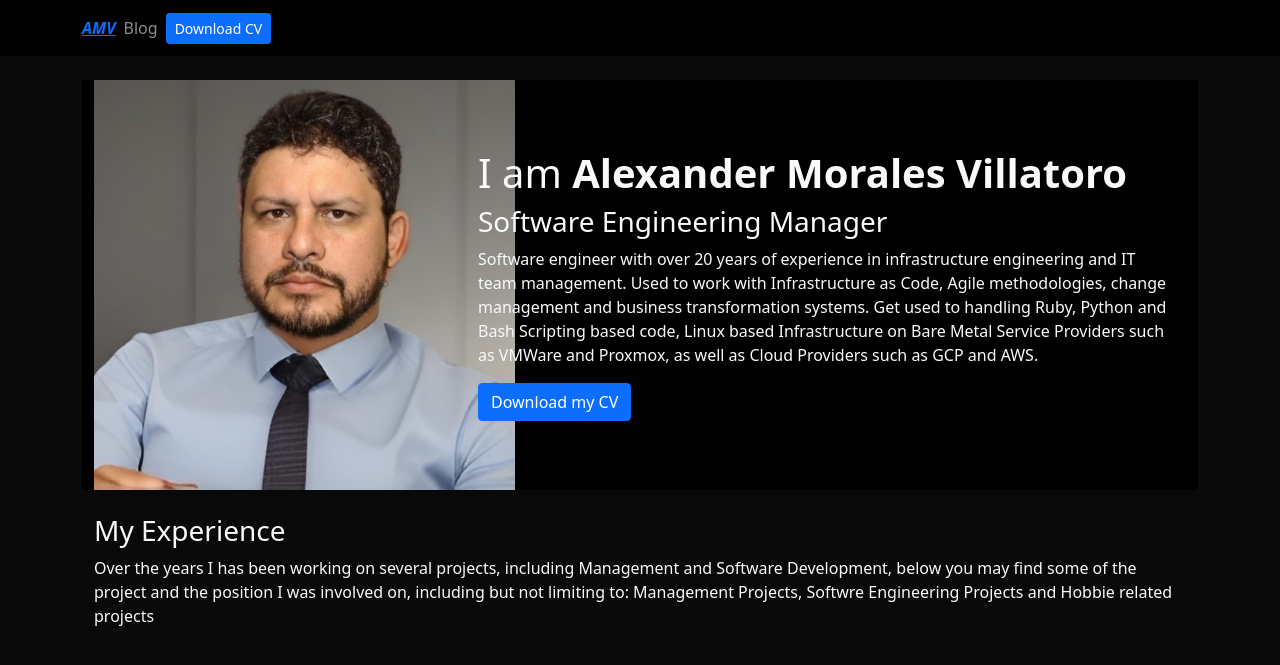
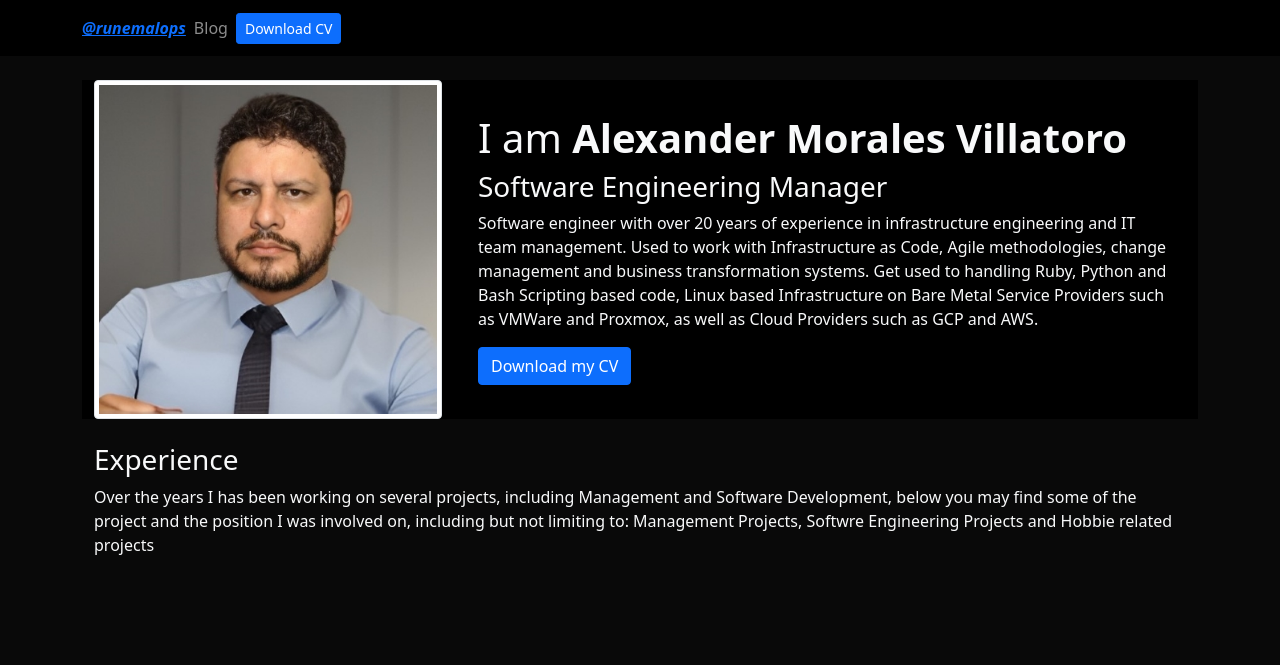
Before and after one commit to runemalops/amvpf, a Django app: page / in a window 1280 px wide. Shown: the top 665 px of the page. Run offline with Django 5.2, Linux system fonts and the light colour scheme; data that the repository does not hold is empty.

Commit message:
modified home.html and navbar.html

```diff
--- a/portfolio/templates/home.html
+++ b/portfolio/templates/home.html
@@ -7,7 +7,7 @@
 <!-- Hero Section -->
 <header class="row bg-black">
 	<div class="col-md-4">
-    		<img src="{% static 'portfolio/amvpro.jpg' %}" />
+    		<img src="{% static 'portfolio/amvpro.jpg' %}" class=".img-fluid img-thumbnail"/>
   	</div>
 	<div class="col-md-8 my-auto p-4">
 		<h1>I am <strong>Alexander Morales Villatoro</strong></h1>
@@ -20,7 +20,7 @@
 <!-- Portfolio Section -->
 <div class="row my-4 text-justify">
 
-	<h3>My Experience</h3>
+	<h3>Experience</h3>
 	<p>Over the years I has been working on several projects, including Management and Software Development, below you may find some of the project and the position I was involved on, including but not limiting to: Management Projects, Softwre Engineering Projects and Hobbie related projects</p>
 
 	{% for project in projects %}
--- a/portfolio/templates/partials/navbar.html
+++ b/portfolio/templates/partials/navbar.html
@@ -2,7 +2,7 @@
 
 <nav class="navbar navbar-expand-lg navbar-dark bg-black">
 	<div class="container">
-		<a class="nabvar-brand fw-bold fst-italic" href="/">AMV</a>
+		<a class="nabvar-brand fw-bold fst-italic" href="https://github.com/runemalops">@runemalops</a>
 		<button class="navbar-toggler" type="button" data-bs-toggle="collapse" data-bs-target="#navbarNav"
 			aria-controls="navbarNav" aria-expand="false" aria-label="Toggle Navigation">
 			<span class="navbar-toggler-icon"></span>
```
